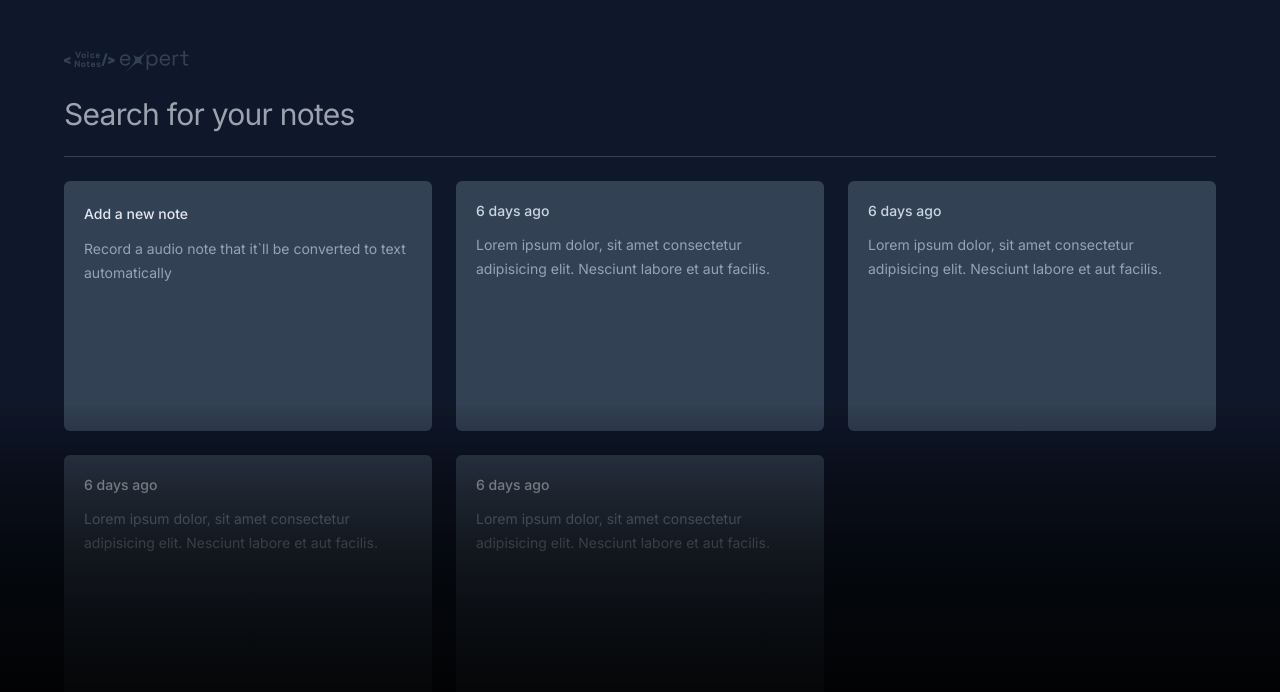
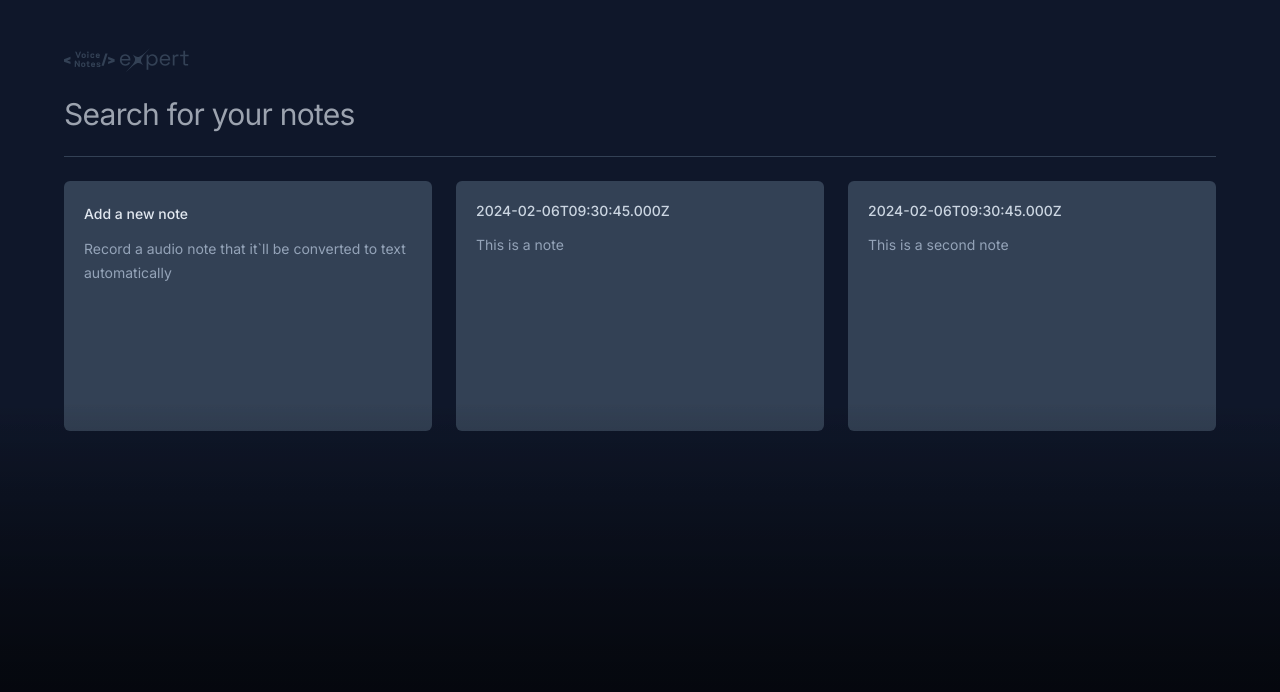
Before and after one commit to biancaespindola/VoiceNotesEase, a React (Vite) app: page / in a window 1280 px wide. Shown: the top 692 px of the page. Built offline with nearby package versions, Linux system fonts and the light colour scheme.

Commit message:
Adding radix dialog

```diff
--- a/src/App.tsx
+++ b/src/App.tsx
@@ -19,10 +19,15 @@ export function App() {
       <div className="grid grid-cols-3 auto-rows-[250px] gap-6">
         <AddNoteCard />
         {/* old notes cards */}
-        <NoteCard />
-        <NoteCard />
-        <NoteCard />
-        <NoteCard />
+        <NoteCard
+          note={{
+            date: new Date(),
+            content: "This is a note",
+          }}
+        />
+        <NoteCard
+          note={{ date: new Date(), content: "This is a second note" }}
+        />
       </div>
     </div>
   );
--- a/src/components/NoteCard.tsx
+++ b/src/components/NoteCard.tsx
@@ -1,11 +1,17 @@
-export function NoteCard() {
+interface NoteCardProps {
+  note: {
+    date: Date;
+    content: string;
+  };
+}
+
+export function NoteCard({ note }: NoteCardProps) {
   return (
     <button className="rounded-md flex flex-col gap-3 text-left bg-slate-700 p-5 hover:ring-2 hover:ring-slate-600 focus-visible:ring-2 focus-visible:ring-lime-400 outline-none">
-      <span className="text-sm font-medium text-slate-300">6 days ago</span>
-      <p className="text-sm leading-6 text-slate-400">
-        Lorem ipsum dolor, sit amet consectetur adipisicing elit. Nesciunt
-        labore et aut facilis.
-      </p>
+      <span className="text-sm font-medium text-slate-300">
+        {note.date.toISOString()}
+      </span>
+      <p className="text-sm leading-6 text-slate-400">{note.content}</p>
       <div className="absolute bottom-0 left-0 right-0 h-1/2 bg-gradient-to-t from-black/60 to-black/0 pointer-events-none "></div>
     </button>
   );
```
